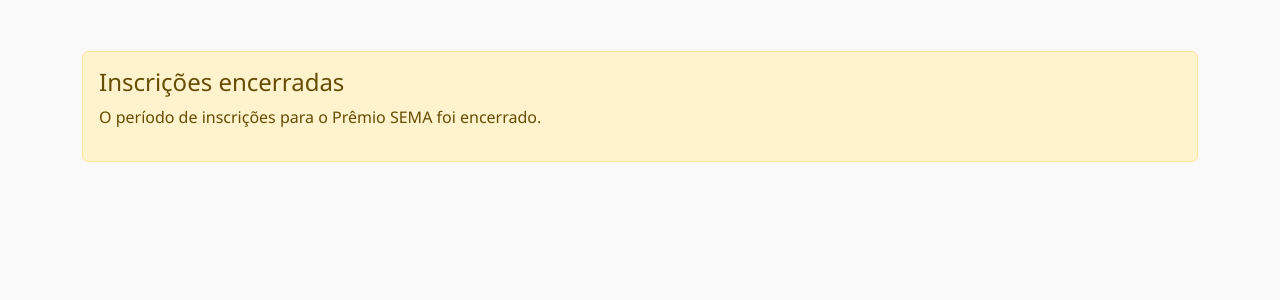
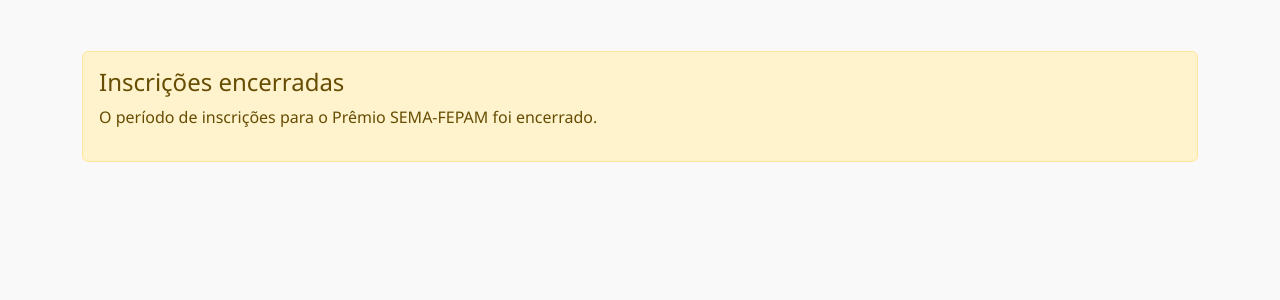
Before and after one commit to BrunoSJardim/premio-jornalismo-meio-ambiente, a Django app: page /enviar/ in a window 1280 px wide. Shown: the part 159-459 px from the top of the page. Run offline with Django 5.2, Linux system fonts and the light colour scheme.

Commit message:
Troca de titulo

```diff
--- a/trabalhos/templates/trabalhos/inscricoes_encerradas.html
+++ b/trabalhos/templates/trabalhos/inscricoes_encerradas.html
@@ -1,7 +1,10 @@
 {% extends "trabalhos/base.html" %}
+
+{% block title %}Inscrição{% endblock %}
+
 {% block content %}
 <div class="alert alert-warning mt-4">
   <h4>Inscrições encerradas</h4>
-  <p>O período de inscrições para o Prêmio SEMA foi encerrado.</p>
+  <p>O período de inscrições para o Prêmio SEMA-FEPAM foi encerrado.</p>
 </div>
 {% endblock %}
```
